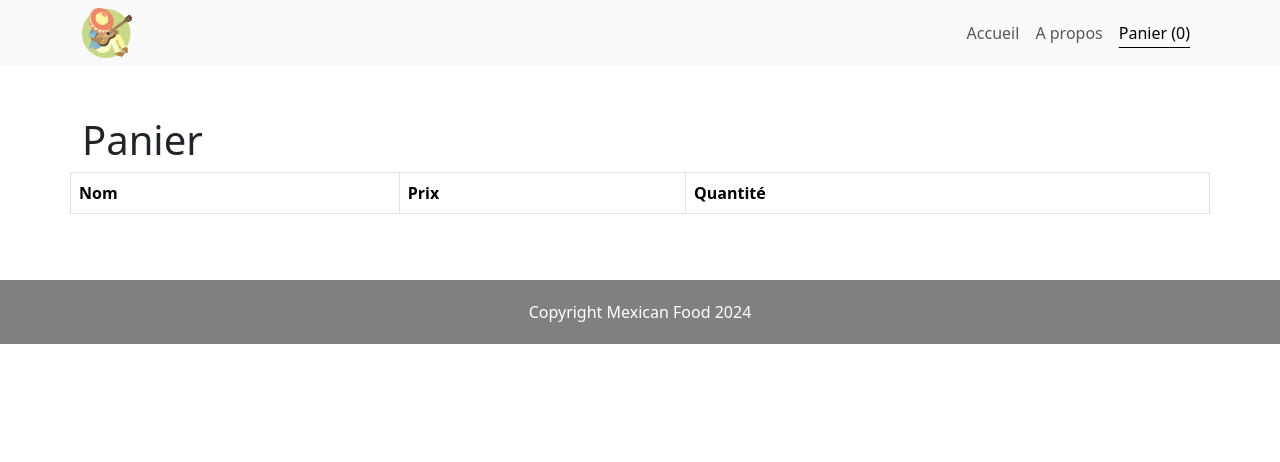
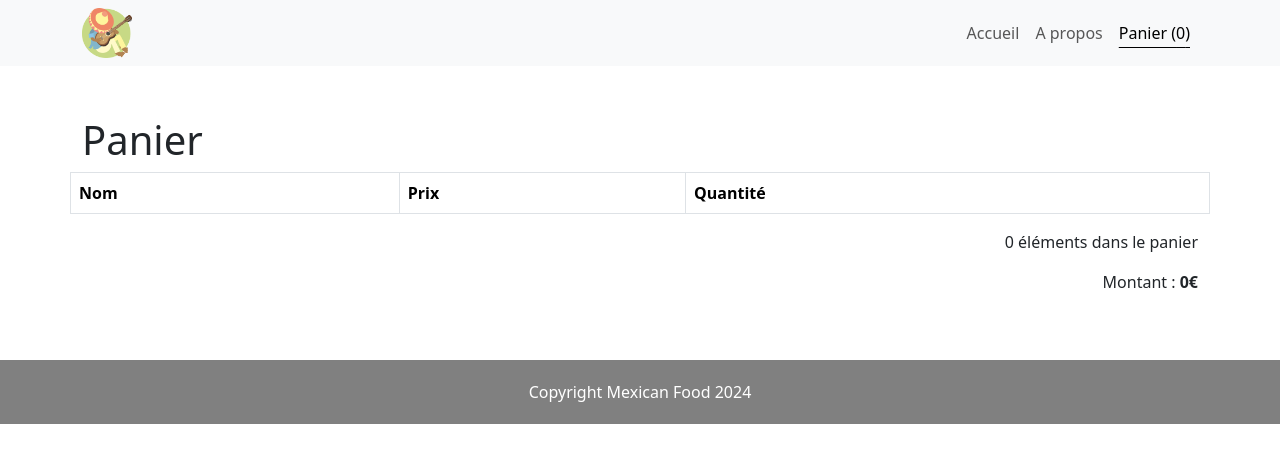
Before and after one commit to Nagromn/react-get-started, a React (Create React App) app: page /cart in a window 1280 px wide. Shown: the top 462 px of the page. Built offline with nearby package versions, Linux system fonts and the light colour scheme.

Commit message:
add custom hook

```diff
--- a/src/components/Header.jsx
+++ b/src/components/Header.jsx
@@ -6,9 +6,11 @@ import logo from "../assets/images/man-3262834_960_720.webp";
 import { NavLink } from "react-router-dom";
 import { CartContext } from "../utils/context/CartContext";
 import { useContext } from "react";
+import useTotalQuantity from "../utils/hooks/useTotalQuantity";
 
 const Header = () => {
     const { cart } = useContext(CartContext);
+    const { totalQuantity } = useTotalQuantity(cart);
 
     return (
         <header>
@@ -29,7 +31,7 @@ const Header = () => {
                             A propos
                         </NavLink>
                         <NavLink to="/cart" className="nav-link">
-                            Panier ({cart ? cart.length : 0})
+                            Panier ({totalQuantity || 0})
                         </NavLink>
                     </Nav>
                 </Container>
--- a/src/pages/Cart.jsx
+++ b/src/pages/Cart.jsx
@@ -3,9 +3,13 @@ import Row from "react-bootstrap/Row";
 import Table from "react-bootstrap/Table";
 import { useContext } from "react";
 import { CartContext } from "../utils/context/CartContext";
+import useTotalCart from "../utils/hooks/useTotalCart";
+import useTotalQuantity from "../utils/hooks/useTotalQuantity";
 
 const Cart = () => {
     const { cart } = useContext(CartContext);
+    const { totalAmount } = useTotalCart(cart);
+    const { totalQuantity } = useTotalQuantity(cart);
 
     return (
         <>
@@ -30,6 +34,12 @@ const Cart = () => {
                             ))}
                         </tbody>
                     </Table>
+                    <p className="text-end">
+                        {totalQuantity} éléments dans le panier
+                    </p>
+                    <p className="text-end">
+                        Montant : <strong>{totalAmount}€</strong>
+                    </p>
                 </Row>
             </Container>
         </>
--- /dev/null
+++ b/src/utils/hooks/useTotalCart.jsx
@@ -0,0 +1,21 @@
+import { useContext, useEffect, useState } from "react";
+import { CartContext } from "../context/CartContext.jsx";
+
+const useTotalCart = () => {
+    const { cart } = useContext(CartContext);
+    const [totalAmount, setTotalAmount] = useState(0);
+
+    useEffect(() => {
+        let amount = 0;
+        cart.forEach((product) => {
+            amount += product.price * product.quantity;
+        });
+        setTotalAmount(amount);
+    }, [cart]);
+
+    return {
+        totalAmount,
+    };
+};
+
+export default useTotalCart;
--- /dev/null
+++ b/src/utils/hooks/useTotalQuantity.jsx
@@ -0,0 +1,21 @@
+import { useContext, useEffect, useState } from "react";
+import { CartContext } from "../context/CartContext.jsx";
+
+const useTotalQuantity = () => {
+    const { cart } = useContext(CartContext);
+    const [totalQuantity, setTotalQuantity] = useState(0);
+
+    useEffect(() => {
+        let quantity = 0;
+        cart.forEach((product) => {
+            quantity += product.quantity;
+        });
+        setTotalQuantity(quantity);
+    }, [cart]);
+
+    return {
+        totalQuantity,
+    };
+};
+
+export default useTotalQuantity;
```
